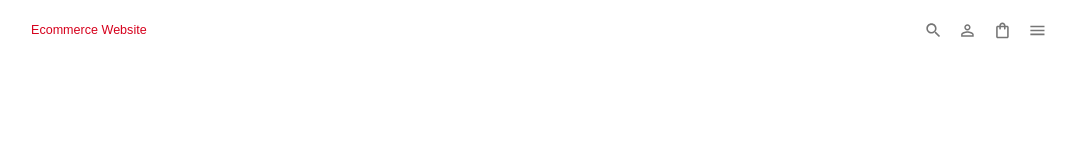
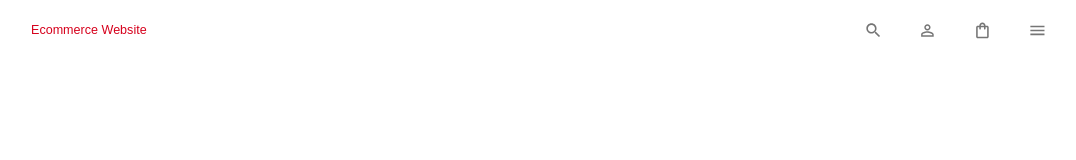
Before and after one commit to brosmar18/ecommerce-client, a React (Create React App) app: page / in a window 1280 px wide. Shown: the top 160 px of the page, without its empty margins (97-1173 px from the left). Built offline with nearby package versions, Linux system fonts and the light colour scheme; a web font is replaced by a local one.

Commit message:
icon container styles added

```diff
--- a/src/pages/Global/NavBar.jsx
+++ b/src/pages/Global/NavBar.jsx
@@ -41,7 +41,12 @@ const NavBar = () => {
         >
           Ecommerce Website
         </Box>
-        <Box>
+        <Box
+          display="flex"
+          justifyContent="space-between"
+          columnGap="20px"
+          zIndex="2"
+        >
           <IconButton>
             <SearchOutlined />
           </IconButton>
```
